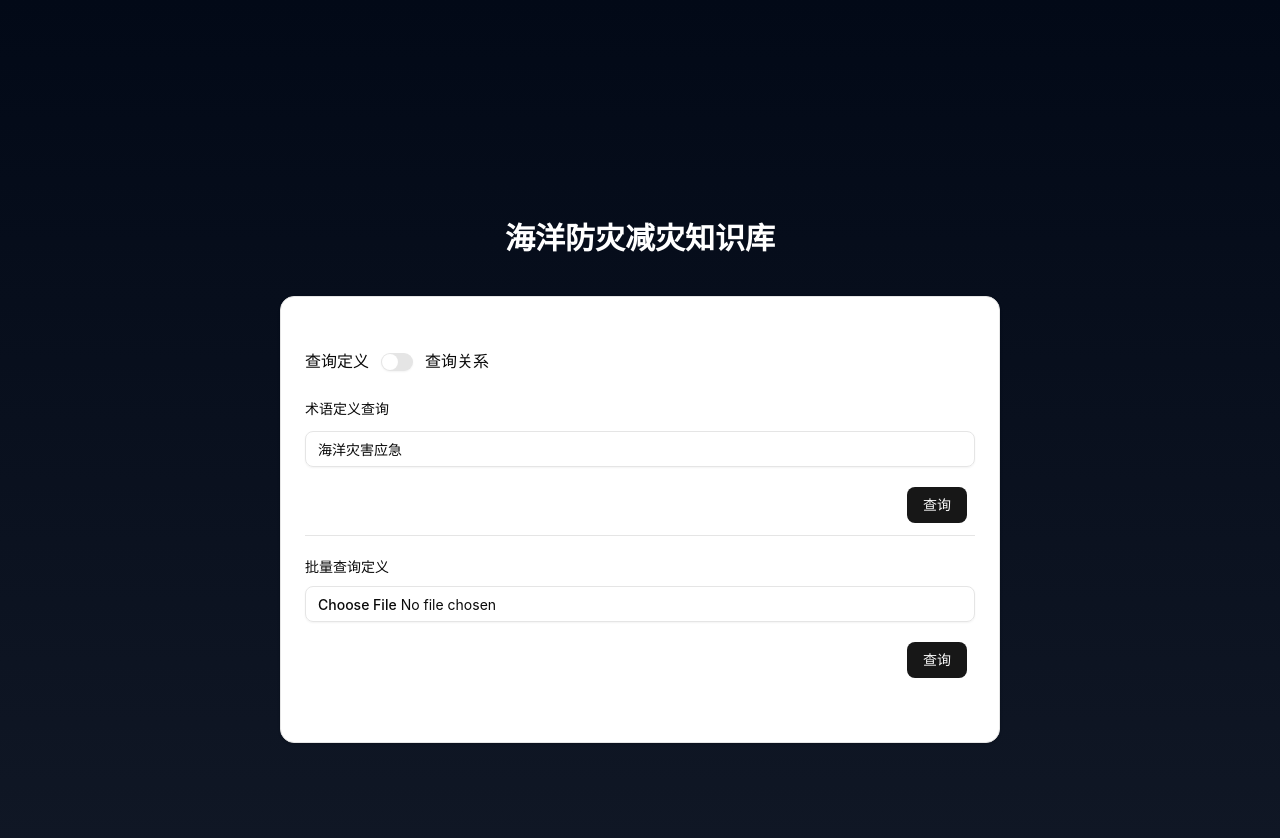
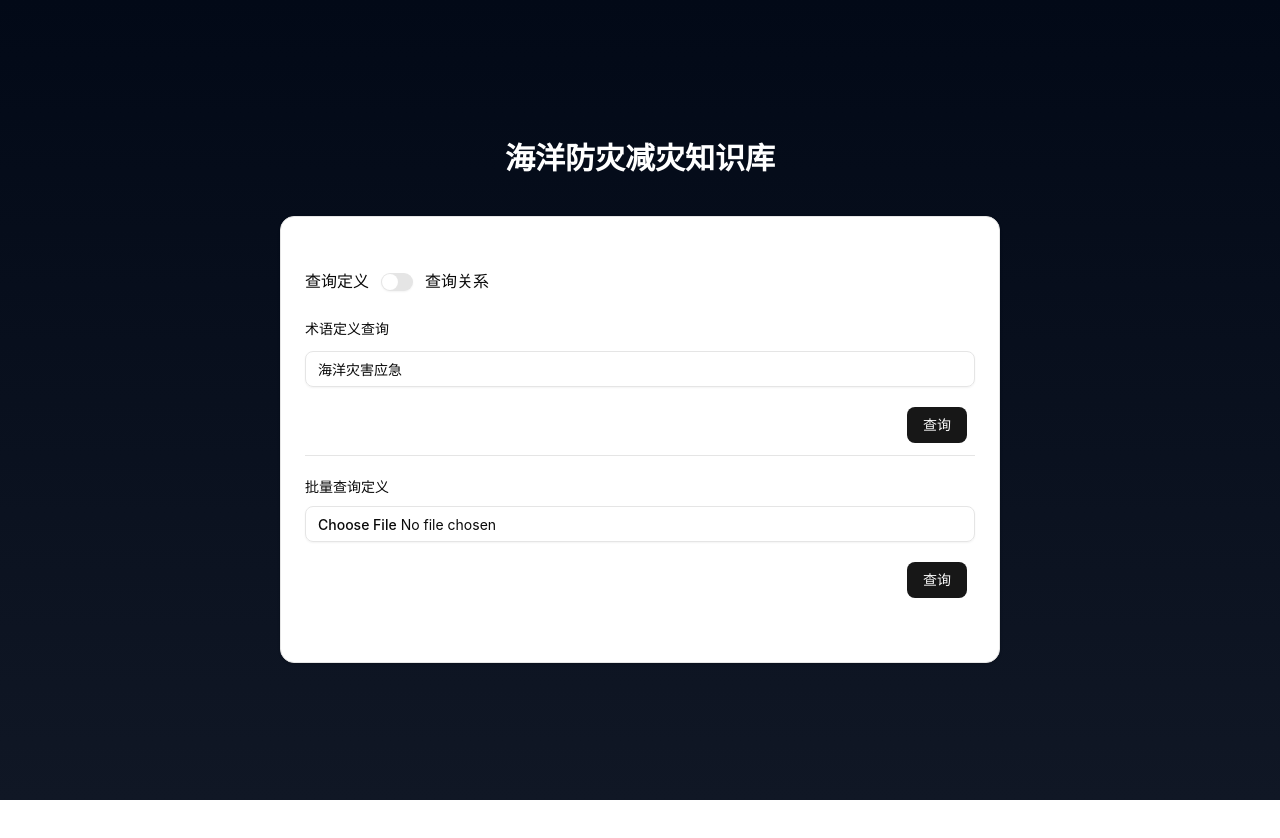
Before and after one commit to Craun718/kb-frontend, a React app: page / in a window 1280 px wide. Shown: the top 838 px of the page. After the commit the page ends 800 px from the top, so only its background shows below. Built offline with nearby package versions, Linux system fonts and the light colour scheme; the HTML template or start-up script is replaced by a standard one.

Commit message:
style(home): adjust padding values for layout

```diff
--- a/src/pages/index.tsx
+++ b/src/pages/index.tsx
@@ -8,7 +8,7 @@ export function HomePage() {
 
   return (
     <div className="flex-1">
-      <div style={{ paddingTop: resultList.length === 0 ? 180 : 50 }}>
+      <div style={{ paddingTop: resultList.length === 0 ? 100 : 0 }}>
         <h1 className="font-bold text-3xl text-center m-10">
           海洋防灾减灾知识库
         </h1>
```
